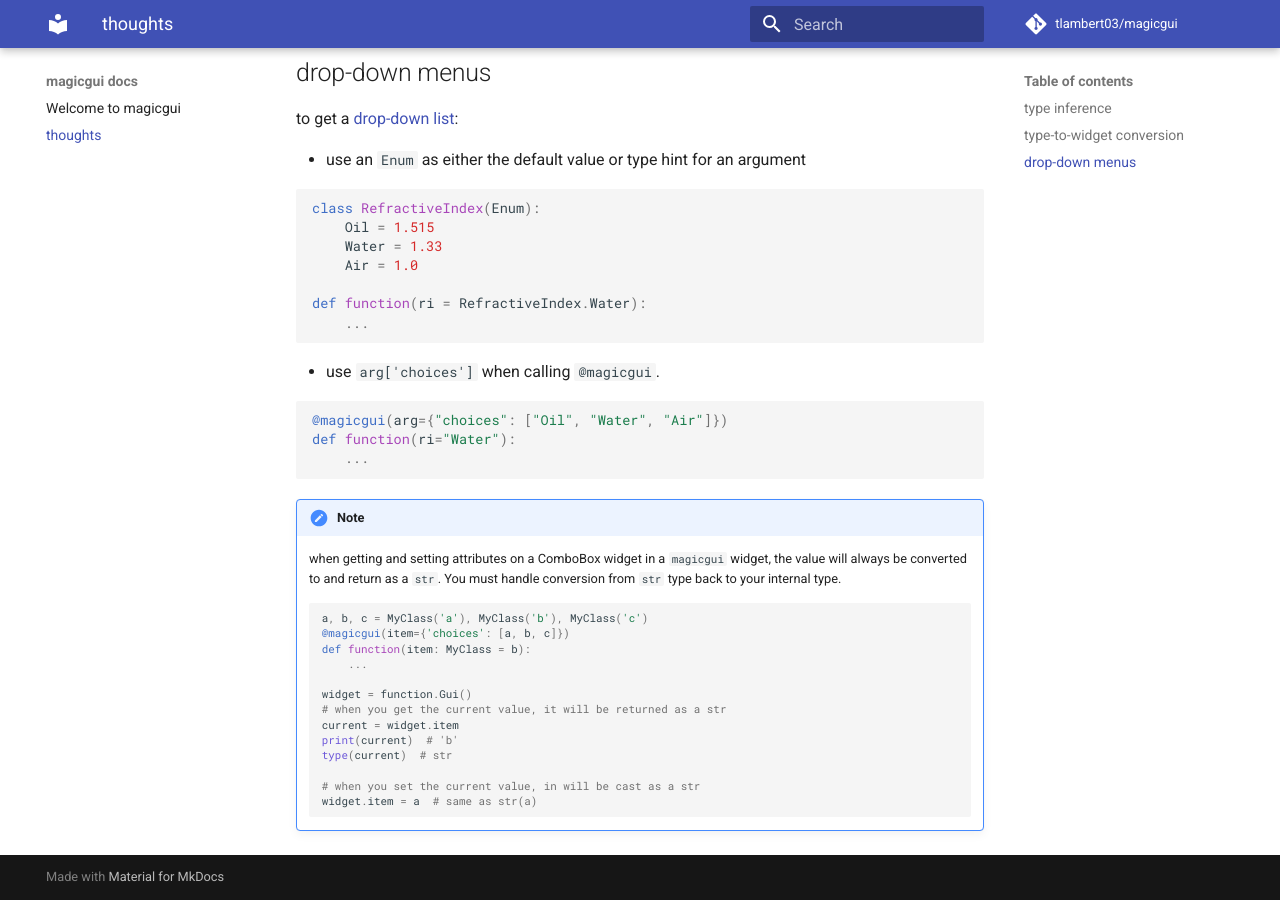
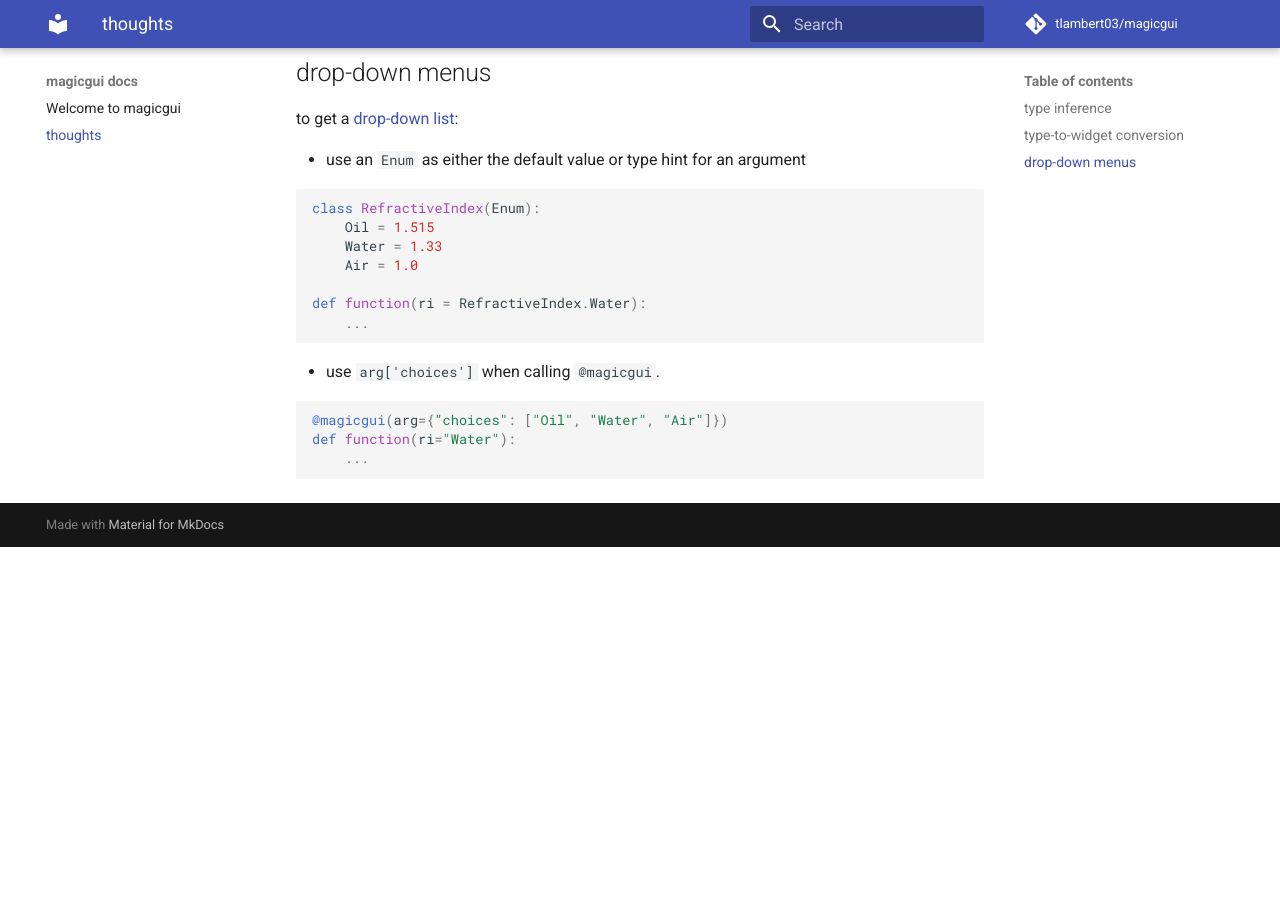
Before and after one commit to pyapp-kit/magicgui, an MkDocs documentation site: the page built from docs/thoughts.md, in a window 1280 px wide and 900 px high, scrolled down 821 px. Built offline with MkDocs 1.6.1 and Material for MkDocs 9.7.7, drawn with Linux system fonts in a browser that asks for light colours; comment, search, counter and statistics services are not loaded; after the commit the page ends 1368 px from its top, so only the background shows below that.

Commit message:
update docs about enums

````diff
--- a/docs/thoughts.md
+++ b/docs/thoughts.md
@@ -53,26 +53,3 @@ def function(ri = RefractiveIndex.Water):
 def function(ri="Water"):
     ...
 ```
-
-!!! note
-
-    when getting and setting attributes on a ComboBox widget in a `magicgui` widget, the
-    value will always be converted to and return as a `str`.  You must handle conversion
-    from `str` type back to your internal type.
-
-    ```python
-    a, b, c = MyClass('a'), MyClass('b'), MyClass('c')
-    @magicgui(item={'choices': [a, b, c]})
-    def function(item: MyClass = b):
-        ...
-
-    widget = function.Gui()
-    # when you get the current value, it will be returned as a str
-    current = widget.item
-    print(current)  # 'b'
-    type(current)  # str
-
-    # when you set the current value, in will be cast as a str
-    widget.item = a  # same as str(a)
-
-    ```
````
